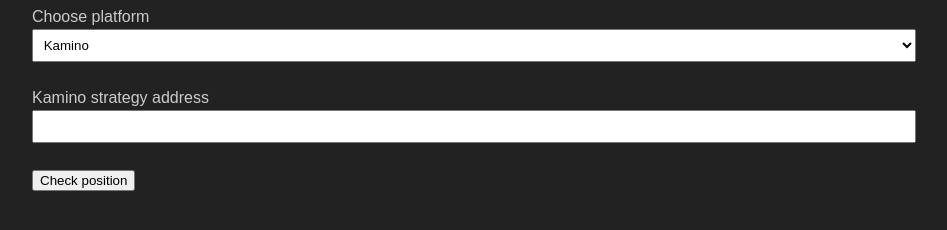
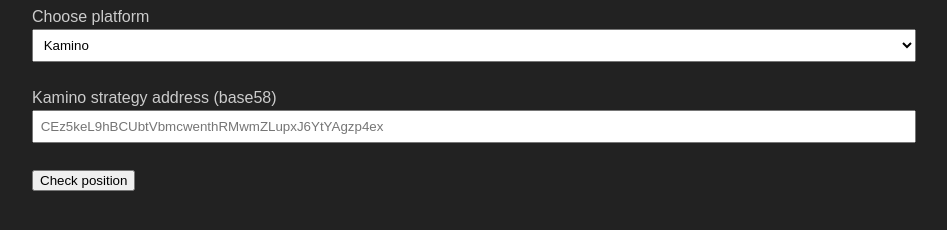
Before and after one commit to rathe-tech/dex-checker, a website: page public/index.html in a window 1280 px wide. Shown: the whole page, without its empty margins (166-1113 px from the left). Drawn offline with Linux system fonts and the light colour scheme.

Commit message:
placeholders

```diff
--- a/public/index.html
+++ b/public/index.html
@@ -23,8 +23,8 @@
     </div>
     <div id="kamino-panel">
       <div>
-        <div>Kamino strategy address</div>
-        <input type="text" id="strategy-address">
+        <div>Kamino strategy address (base58)</div>
+        <input type="text" id="strategy-address" placeholder="CEz5keL9hBCUbtVbmcwenthRMwmZLupxJ6YtYAgzp4ex">
       </div>
     </div>
     <div id="dex-panel" class="hidden">
@@ -36,11 +36,11 @@
         </select>
       </div>
       <div>
-        <div>Pool address</div>
-        <input type="text" id="pool-address">
+        <div>Pool address (base58)</div>
+        <input type="text" id="pool-address" placeholder="Enfoa5Xdtirwa46xxa5LUVcQWe7EUb2pGzTjfvU7EBS1">
       </div>
       <div>
-        <div>Nft address</div>
+        <div>Mint nft address (base58)</div>
         <input type="text" id="nft-address">
       </div>
     </div>
```
